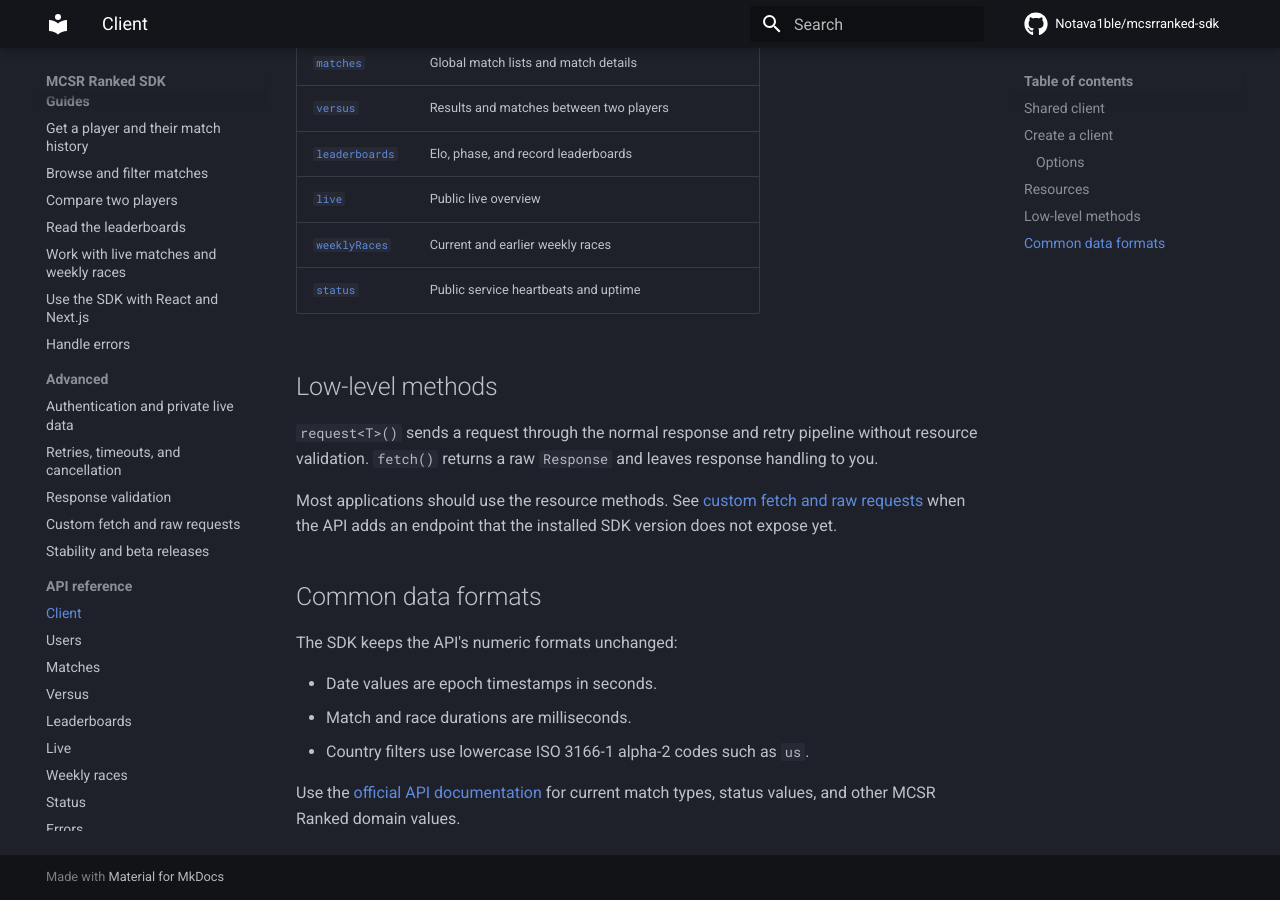
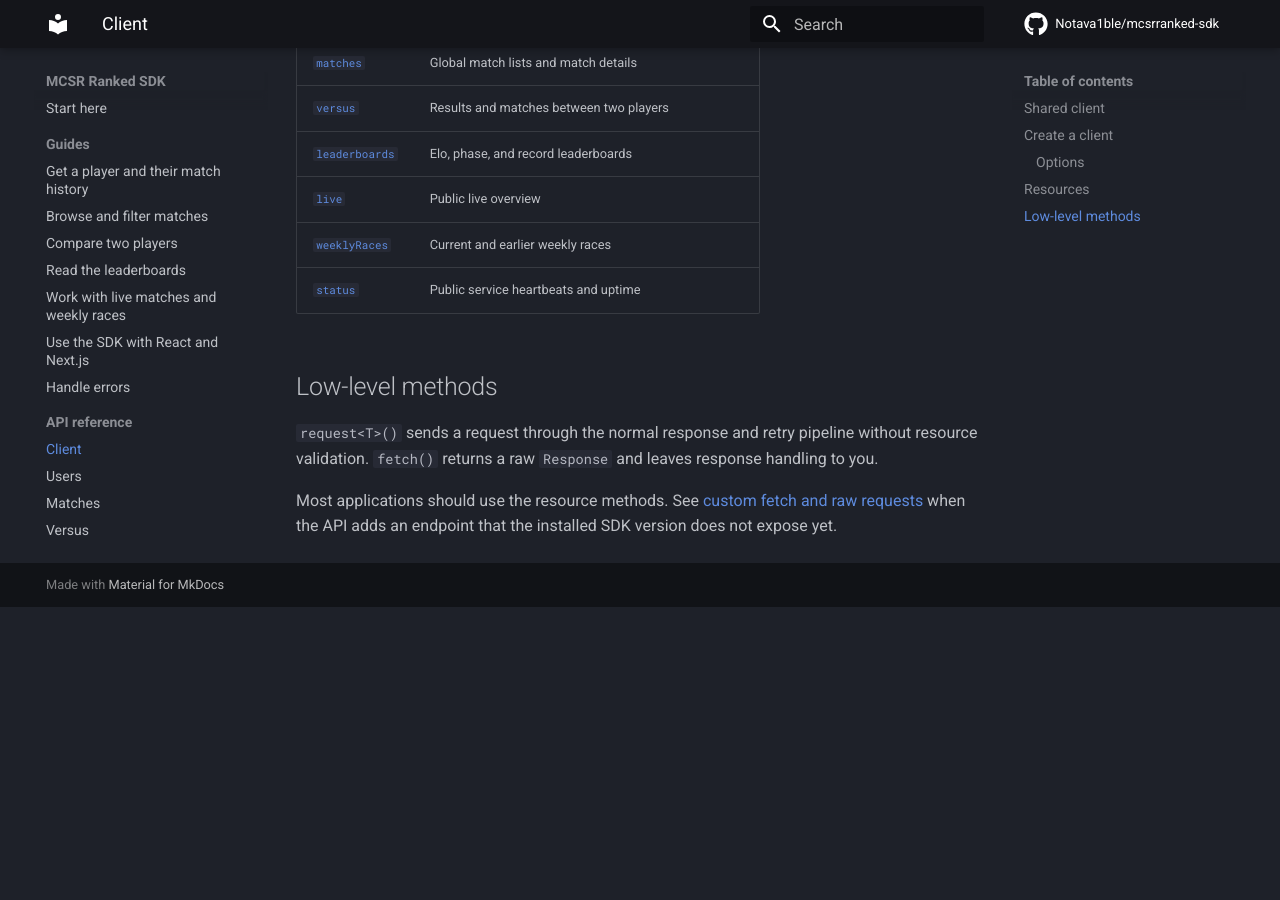
Before and after one commit to Notava1ble/mcsrranked-sdk, an MkDocs documentation site: the page built from docs/reference/client.md, in a window 1280 px wide and 900 px high, scrolled down 1624 px. Built offline with MkDocs 1.6.1 and Material for MkDocs 9.7.7, drawn with Linux system fonts in a browser that asks for light colours; comment, search, counter and statistics services are not loaded; after the commit the page ends 2231 px from its top, so only the background shows below that.

Commit message:
docs: improve docs by removes some useless info

```diff
--- a/docs/reference/client.md
+++ b/docs/reference/client.md
@@ -34,14 +34,14 @@ new RankedClient(options?: RankedClientOptions)
 
 ### Options
 
-| Option | Type | Default | Description |
-| --- | --- | --- | --- |
-| `baseUrl` | `string` | `https://api.mcsrranked.com/` | Replaces the base URL for API requests |
-| `fetch` | `typeof globalThis.fetch` | `globalThis.fetch` | Replaces the fetch implementation |
-| `privateKey` | `string` | None | Authenticates endpoints that require a private key |
-| `retries` | `number` | `2` | Retries network failures and timeouts |
-| `timeout` | `number` | `10000` | Limits each request attempt in milliseconds |
-| `validation` | `ValidationConfiguration` | `"warn"` | Controls response-shape validation |
+| Option       | Type                      | Default                       | Description                                        |
+| ------------ | ------------------------- | ----------------------------- | -------------------------------------------------- |
+| `baseUrl`    | `string`                  | `https://api.mcsrranked.com/` | Replaces the base URL for API requests             |
+| `fetch`      | `typeof globalThis.fetch` | `globalThis.fetch`            | Replaces the fetch implementation                  |
+| `privateKey` | `string`                  | None                          | Authenticates endpoints that require a private key |
+| `retries`    | `number`                  | `2`                           | Retries network failures and timeouts              |
+| `timeout`    | `number`                  | `10000`                       | Limits each request attempt in milliseconds        |
+| `validation` | `ValidationConfiguration` | `"warn"`                      | Controls response-shape validation                 |
 
 `timeout` must be a finite positive number. `retries` must be a finite,
 non-negative integer. The constructor throws `TypeError` when either value is
@@ -53,15 +53,15 @@ resolution replaces the last path segment.
 
 ## Resources
 
-| Property | What it accesses |
-| --- | --- |
-| [`users`](users.md) | Player profiles, histories, matches, and private live state |
-| [`matches`](matches.md) | Global match lists and match details |
-| [`versus`](versus.md) | Results and matches between two players |
-| [`leaderboards`](leaderboards.md) | Elo, phase, and record leaderboards |
-| [`live`](live.md) | Public live overview |
-| [`weeklyRaces`](weekly-races.md) | Current and earlier weekly races |
-| [`status`](status.md) | Public service heartbeats and uptime |
+| Property                          | What it accesses                                            |
+| --------------------------------- | ----------------------------------------------------------- |
+| [`users`](users.md)               | Player profiles, histories, matches, and private live state |
+| [`matches`](matches.md)           | Global match lists and match details                        |
+| [`versus`](versus.md)             | Results and matches between two players                     |
+| [`leaderboards`](leaderboards.md) | Elo, phase, and record leaderboards                         |
+| [`live`](live.md)                 | Public live overview                                        |
+| [`weeklyRaces`](weekly-races.md)  | Current and earlier weekly races                            |
+| [`status`](status.md)             | Public service heartbeats and uptime                        |
 
 ## Low-level methods
 
@@ -72,14 +72,3 @@ response handling to you.
 Most applications should use the resource methods. See
 [custom fetch and raw requests](../advanced/custom-requests.md) when the API
 adds an endpoint that the installed SDK version does not expose yet.
-
-## Common data formats
-
-The SDK keeps the API's numeric formats unchanged:
-
-- Date values are epoch timestamps in seconds.
-- Match and race durations are milliseconds.
-- Country filters use lowercase ISO 3166-1 alpha-2 codes such as `us`.
-
-Use the [official API documentation](https://docs.mcsrranked.com/) for current
-match types, status values, and other MCSR Ranked domain values.
--- a/mkdocs.yml
+++ b/mkdocs.yml
@@ -51,12 +51,6 @@ nav:
       - Work with live matches and weekly races: guides/live-and-weekly-races.md
       - Use the SDK with React and Next.js: guides/react-and-nextjs.md
       - Handle errors: guides/error-handling.md
-  - Advanced:
-      - Authentication and private live data: advanced/authentication.md
-      - Retries, timeouts, and cancellation: advanced/reliability.md
-      - Response validation: advanced/validation.md
-      - Custom fetch and raw requests: advanced/custom-requests.md
-      - Stability and beta releases: advanced/stability.md
   - API reference:
       - Client: reference/client.md
       - Users: reference/users.md
@@ -67,5 +61,10 @@ nav:
       - Weekly races: reference/weekly-races.md
       - Status: reference/status.md
       - Errors: reference/errors.md
+  - Advanced:
+      - Authentication and private live data: advanced/authentication.md
+      - Retries, timeouts, and cancellation: advanced/reliability.md
+      - Response validation: advanced/validation.md
+      - Custom fetch and raw requests: advanced/custom-requests.md
 
 strict: true
```
Also changed, not shown: TODO.md (+4 -3 lines), docs/advanced/stability.md (deleted, +0 -36 lines), docs/reference/status.md (+2 -1 lines), docs/reference/users.md (+15 -17 lines).
